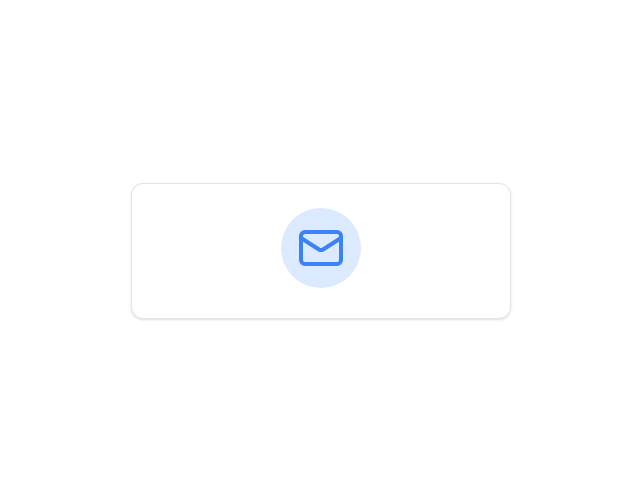
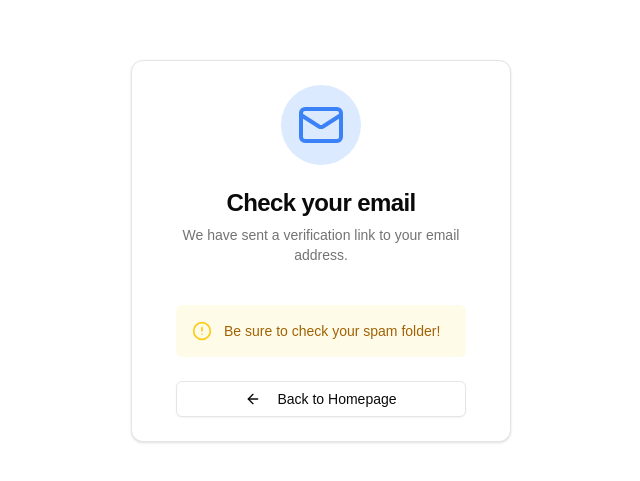
Before and after one commit to shailifadadu/InvoEase, a Next.js app: page /verify in a window 1280 px wide. Shown: the part 149-630 px from the top of the page, without its empty margins (319-959 px from the left). Built offline with nearby package versions, Linux system fonts and the light colour scheme.

Commit message:
Added verify page

```diff
--- a/app/verify/page.tsx
+++ b/app/verify/page.tsx
@@ -1,17 +1,50 @@
-import { Card, CardHeader, CardTitle } from "@/components/ui/card";
-import { Mail } from "lucide-react";
+import { buttonVariants } from "@/components/ui/button";
+import {
+  Card,
+  CardContent,
+  CardDescription,
+  CardFooter,
+  CardHeader,
+  CardTitle,
+} from "@/components/ui/card";
+import { AlertCircle, ArrowLeft, Mail } from "lucide-react";
+import Link from "next/link";
 
 export default function Verify() {
   return (
     <div className="min-h-screen w-full flex items-center justify-center">
       <Card className="w-[380px] px-5">
-        <CardHeader>
-          <div className="flex mx-auto size-20 items-center justify-center rounded-full bg-blue-100">
+        <CardHeader className="text-center">
+          <div className=" mb-4 flex mx-auto size-20 items-center justify-center rounded-full bg-blue-100">
             <Mail className="size-12 text-blue-500" />
           </div>
 
-          <CardTitle></CardTitle>
+          <CardTitle className="text-2xl font-bold">Check your email</CardTitle>
+          <CardDescription>
+            We have sent a verification link to your email address.
+          </CardDescription>
         </CardHeader>
+        <CardContent>
+          <div className="mt-4 rounded-md bg-yellow-50 border-yellow-300 p-4">
+            <div className="flex items-center">
+              <AlertCircle className="size-5 text-yellow-400" />
+              <p className="text-sm font-medium text-yellow-700 ml-3">
+                Be sure to check your spam folder!
+              </p>
+            </div>
+          </div>
+        </CardContent>
+        <CardFooter>
+          <Link
+            href="/"
+            className={buttonVariants({
+              className: "w-full",
+              variant: "outline",
+            })}
+          >
+            <ArrowLeft className="size-4 mr-2" /> Back to Homepage
+          </Link>
+        </CardFooter>
       </Card>
     </div>
   );
```
